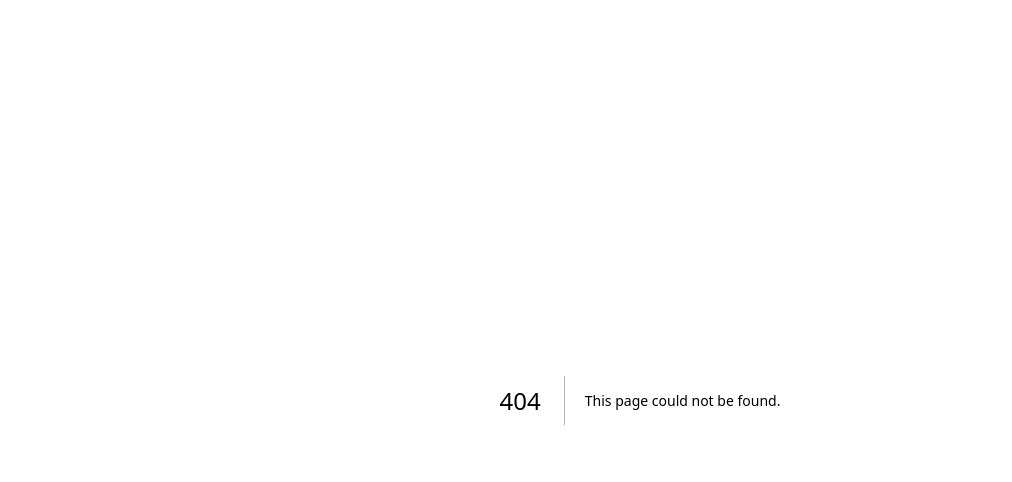
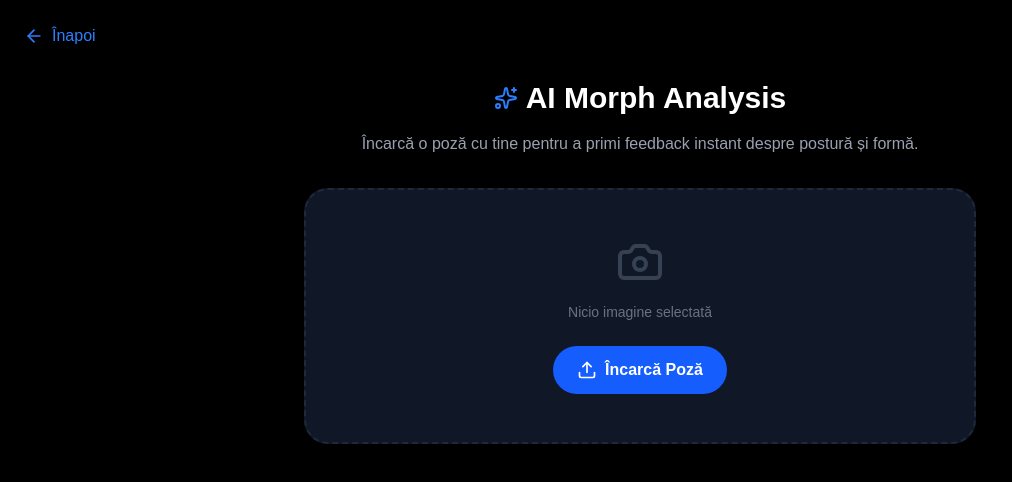
Before and after one commit to gglvxx/ai-fitness-app, a Next.js app: page /ai-analysis in a window 1280 px wide. Before the commit this address had no page. Shown: the top 482 px of the page, without its empty margins (0-1012 px from the left). Built offline with nearby package versions, Linux system fonts and the light colour scheme.

Commit message:
Adaugat pagina de analiza AI cu Gemini API

```diff
--- /dev/null
+++ b/app/ai-analysis/page.tsx
@@ -0,0 +1,103 @@
+'use client';
+import React, { useState } from 'react';
+import { Camera, Upload, Sparkles, ArrowLeft, Loader2 } from 'lucide-react';
+import Link from 'next/link';
+import { GoogleGenerativeAI } from '@google/generative-ai';
+
+export default function AIAnalysisPage() {
+  const [image, setImage] = useState<string | null>(null);
+  const [analysis, setAnalysis] = useState<string>('');
+  const [loading, setLoading] = useState(false);
+
+  // Funcția care vorbește cu Gemini
+  const analyzeImage = async (base64Image: string) => {
+    setLoading(true);
+    try {
+      const genAI = new GoogleGenerativeAI(process.env.NEXT_PUBLIC_GEMINI_API_KEY!);
+      const model = genAI.getGenerativeModel({ model: "gemini-1.5-flash" });
+
+      const prompt = "Ești un expert în fitness și postură. Analizează această imagine și oferă: 1. Observații despre postură, 2. Grupe musculare vizibile, 3. Un sfat rapid de antrenament. Răspunde în limba română, scurt și motivant.";
+
+      // Curățăm string-ul base64 pentru Gemini
+      const imageData = base64Image.split(',')[1];
+
+      const result = await model.generateContent([
+        prompt,
+        { inlineData: { data: imageData, mimeType: "image/jpeg" } }
+      ]);
+
+      setAnalysis(result.response.text());
+    } catch (error) {
+      console.error(error);
+      setAnalysis("Ups! Ceva n-a mers bine cu creierul AI. Verifică cheia API.");
+    }
+    setLoading(false);
+  };
+
+  const handleImageUpload = (e: React.ChangeEvent<HTMLInputElement>) => {
+    const file = e.target.files?.[0];
+    if (file) {
+      const reader = new FileReader();
+      reader.onloadend = () => {
+        const base64 = reader.result as string;
+        setImage(base64);
+        analyzeImage(base64);
+      };
+      reader.readAsDataURL(file);
+    }
+  };
+
+  return (
+    <div className="min-h-screen bg-black text-white p-6">
+      <Link href="/" className="inline-flex items-center text-blue-500 mb-8">
+        <ArrowLeft className="mr-2" size={20} /> Înapoi
+      </Link>
+
+      <div className="max-w-2xl mx-auto text-center">
+        <h1 className="text-3xl font-bold mb-4 flex items-center justify-center gap-2">
+          <Sparkles className="text-blue-500" /> AI Morph Analysis
+        </h1>
+        <p className="text-gray-400 mb-8">Încarcă o poză cu tine pentru a primi feedback instant despre postură și formă.</p>
+
+        <div className="bg-gray-900 border-2 border-dashed border-gray-800 rounded-3xl p-12 mb-8 relative overflow-hidden">
+          {image ? (
+            <img src={image} alt="Preview" className="max-h-64 mx-auto rounded-lg mb-4" />
+          ) : (
+            <div className="space-y-4">
+              <Camera size={48} className="mx-auto text-gray-700" />
+              <p className="text-sm text-gray-500">Nicio imagine selectată</p>
+            </div>
+          )}
+
+          <input
+            type="file"
+            accept="image/*"
+            onChange={handleImageUpload}
+            className="hidden"
+            id="upload-input"
+          />
+
+          <label
+            htmlFor="upload-input"
+            className="mt-6 inline-flex items-center gap-2 bg-blue-600 hover:bg-blue-700 px-6 py-3 rounded-full font-bold cursor-pointer transition"
+          >
+            <Upload size={20} /> Încarcă Poză
+          </label>
+        </div>
+
+        {loading && (
+          <div className="flex items-center justify-center gap-2 text-blue-500 mb-8">
+            <Loader2 className="animate-spin" /> Analizăm imaginea...
+          </div>
+        )}
+
+        {analysis && (
+          <div className="bg-blue-900/20 border border-blue-500/30 p-6 rounded-2xl text-left animate-in fade-in slide-in-from-bottom-4">
+            <h3 className="font-bold text-blue-400 mb-2">Rezultat Scanare:</h3>
+            <div className="text-gray-200 whitespace-pre-wrap">{analysis}</div>
+          </div>
+        )}
+      </div>
+    </div>
+  );
+}
--- a/package.json
+++ b/package.json
@@ -9,6 +9,7 @@
     "lint": "eslint"
   },
   "dependencies": {
+    "@google/generative-ai": "^0.24.1",
     "@supabase/supabase-js": "^2.105.4",
     "lucide-react": "^1.16.0",
     "next": "16.2.6",
```
Also changed, not shown: 1 other file (tests, documents, lock files or other folders).
